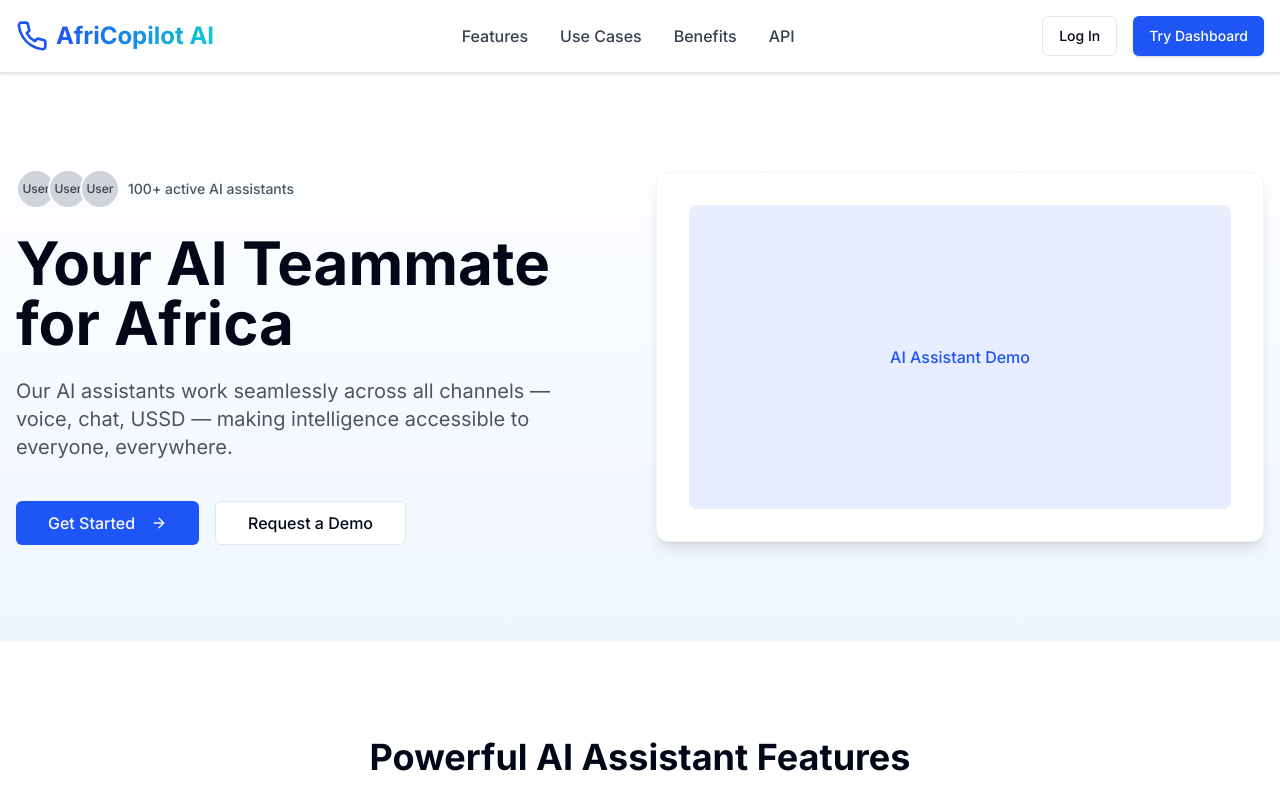
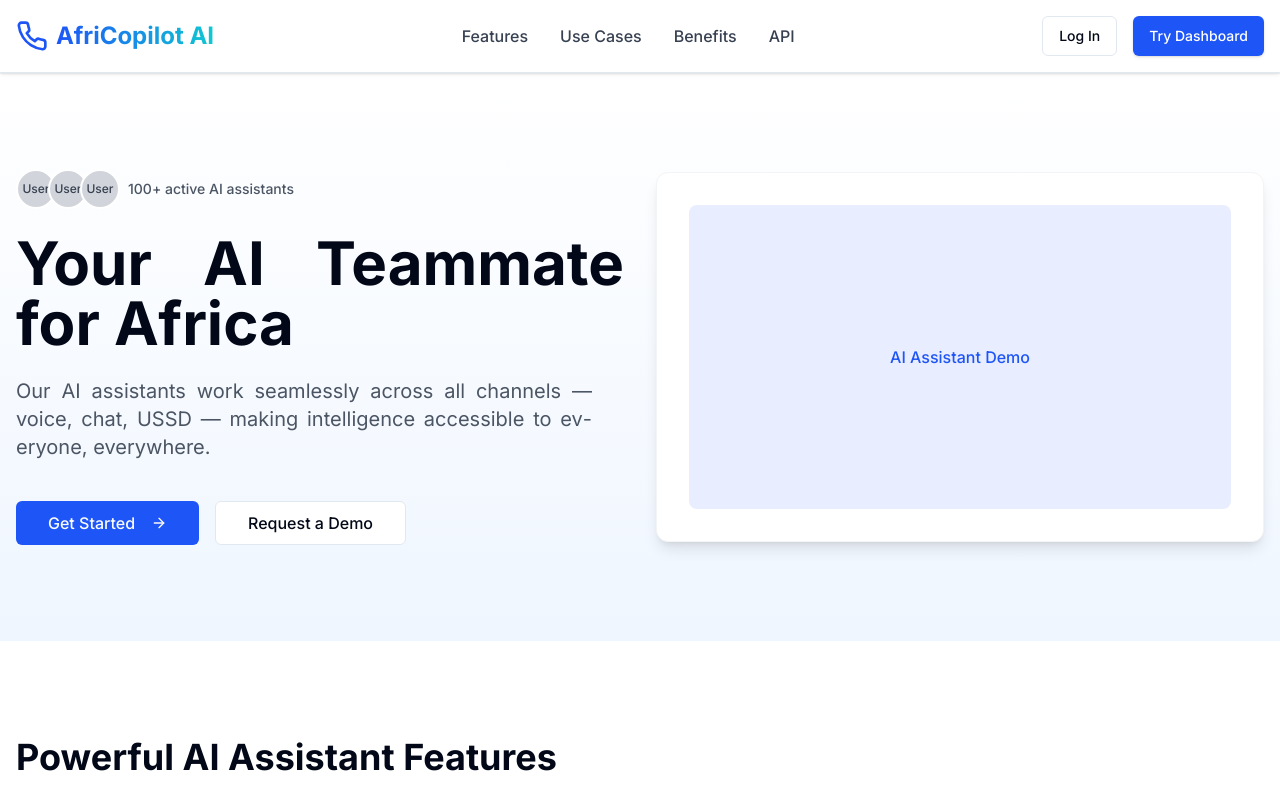
Before and after one commit to Isomkevin/bolna-playground-mirror, a React (Vite) app: page / in a window 1280 px wide. Shown: the top 797 px of the page. Built offline with nearby package versions, Linux system fonts and the light colour scheme.

Commit message:
Apply justified text alignment
Apply justified text alignment to all text elements, maintaining existing styles and responsive design.

```diff
--- a/src/index.css
+++ b/src/index.css
@@ -1,4 +1,3 @@
-
 @tailwind base;
 @tailwind components;
 @tailwind utilities;
@@ -114,6 +113,33 @@
   body {
     @apply bg-background text-foreground;
     font-feature-settings: "rlig" 1, "calt" 1;
+  }
+
+  /* Apply justified text alignment to all text content */
+  p, h1, h2, h3, h4, h5, h6, li, blockquote,
+  .text-content, .card-description, .card-content,
+  .dialog-description, span:not(.icon-content):not(.badge-content) {
+    text-align: justify;
+  }
+
+  /* Keep certain elements with their original alignment */
+  .text-center, .text-right, .text-left,
+  button *, .navigation-item *,
+  .logo *, .icon *, .badge * {
+    text-align: initial;
+  }
+
+  /* Ensure headings that should be centered stay centered */
+  h1.text-center, h2.text-center, h3.text-center,
+  .section-title.text-center {
+    text-align: center;
+  }
+
+  /* Apply hyphenation for better justified text appearance */
+  @media (min-width: 768px) {
+    p, li, blockquote, .text-content {
+      hyphens: auto;
+    }
   }
 
   a {
```
